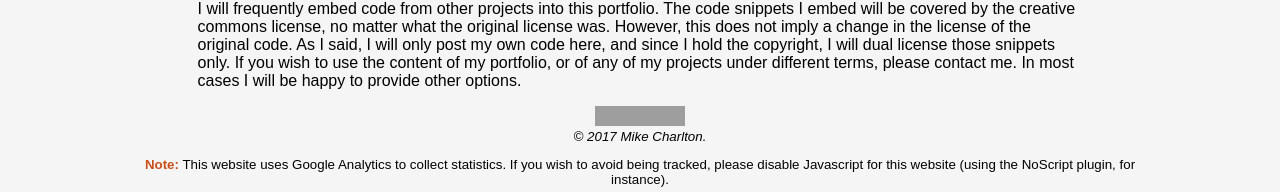
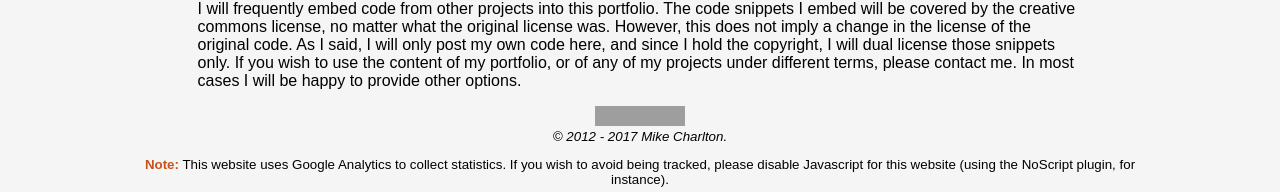
Before and after one commit to mikekchar/portfolio, a Jekyll site: the page built from index.html, in a window 1280 px wide. Shown: the part 1527-1719 px from the top of the page. Built offline with Jekyll 4.4.1, drawn with Linux system fonts in a browser that asks for light colours; grey boxes are pictures that could not be loaded.

Commit message:
Fix copyright date span

```diff
--- a/_includes/copyright.html
+++ b/_includes/copyright.html
@@ -4,6 +4,6 @@
        href="http://creativecommons.org/licenses/by/3.0/">
       <img alt="Creative Commons License" style="border-width:0"
 	   src="http://i.creativecommons.org/l/by/3.0/88x31.png" /></a>
-        <div class="copyright">&copy; {{ site.time | date: '%Y' }} Mike Charlton.</div>
+    <div class="copyright">&copy; 2012 - {{ site.time | date: '%Y' }} Mike Charlton.</div>
   </span>
 </div>
```
Lines whose indentation alone changed are shown as unchanged.
